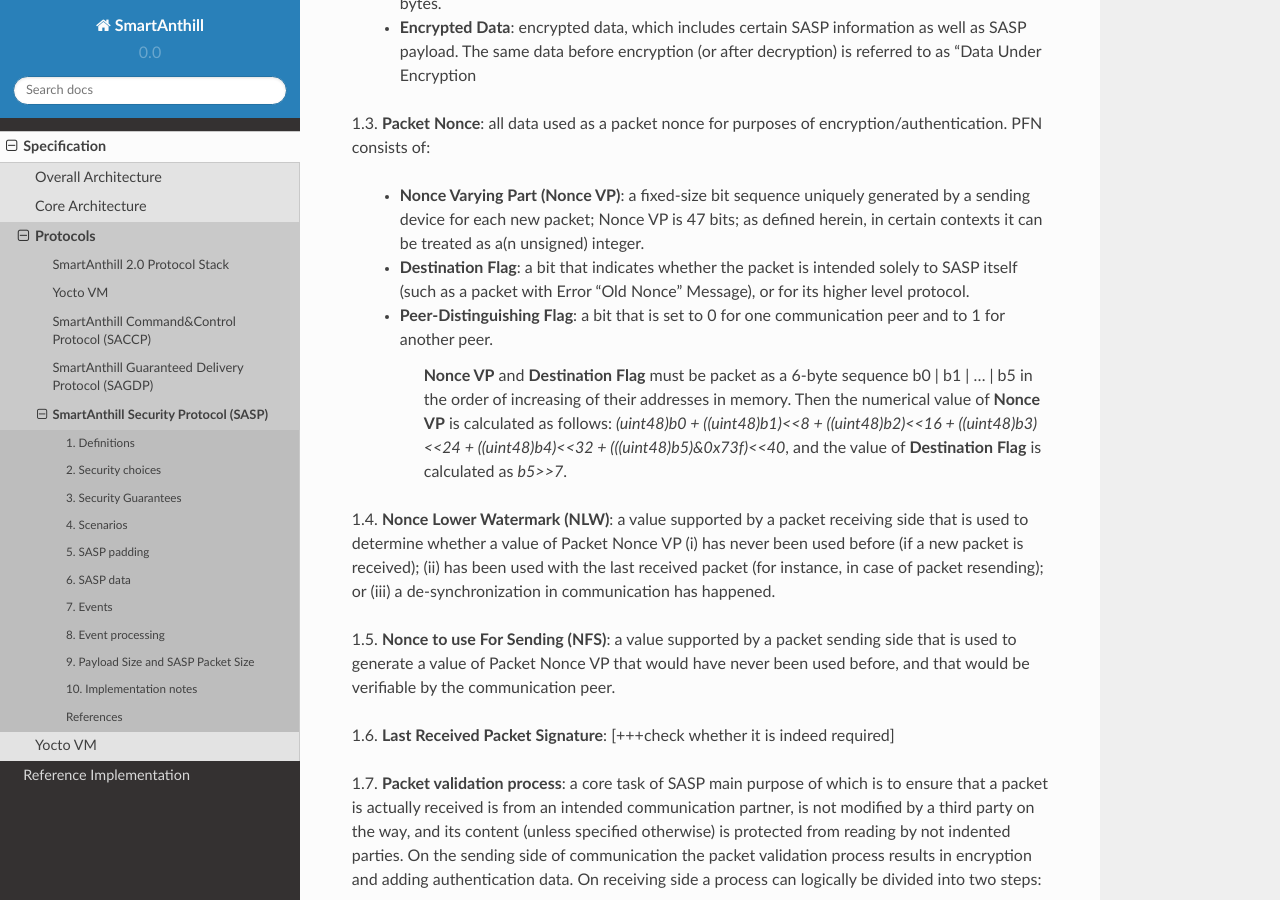
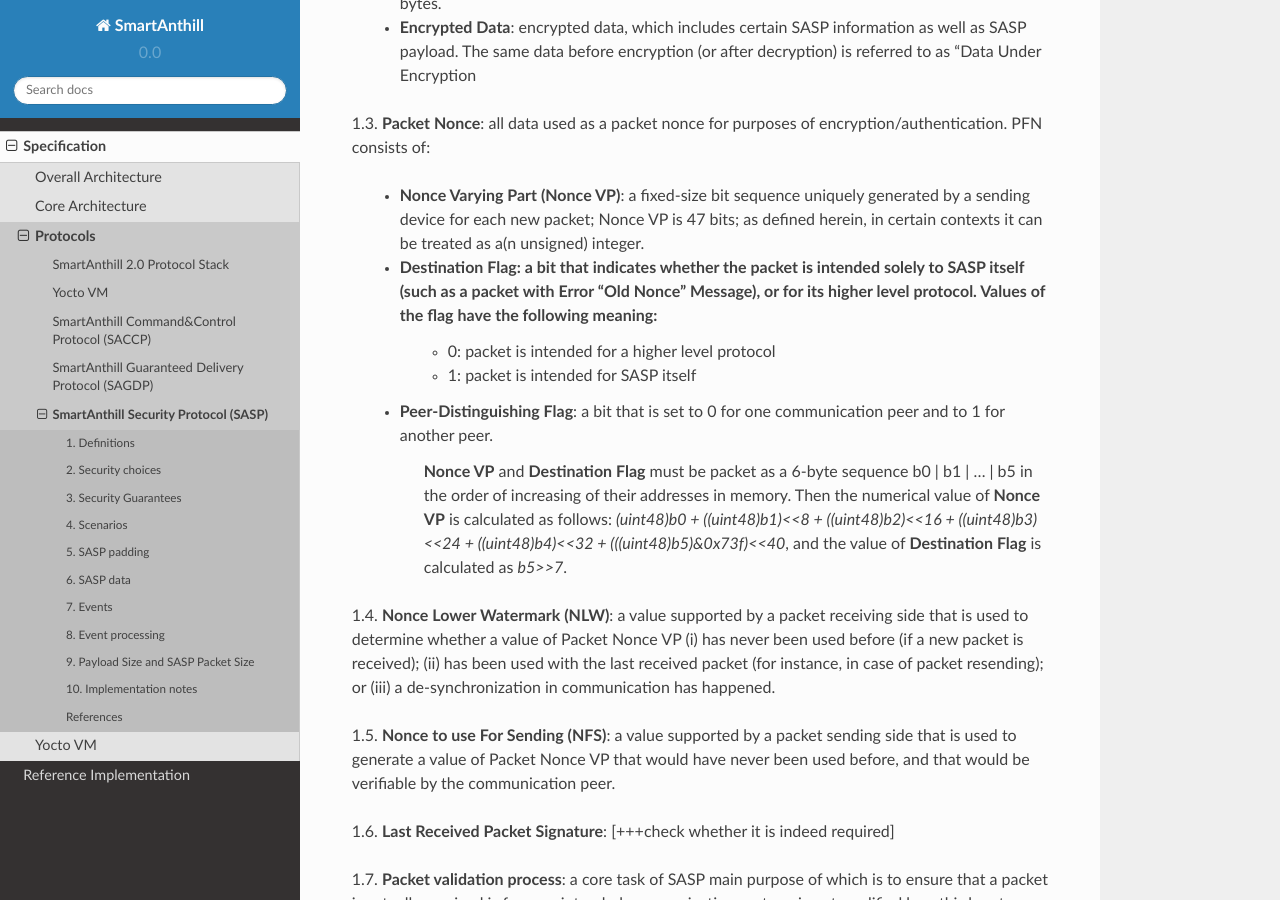
Before and after one commit to smartanthill/smartanthill2_0, a Sphinx documentation site: the page built from docs/design-documents/protocols/sasp.rst, in a window 1280 px wide and 900 px high, scrolled down 1772 px. Built offline with Sphinx 7.4.7 and the Read the Docs theme 2.0.0, drawn with Linux system fonts in a browser that asks for light colours.

Commit message:
SASP spec: values of Destination Flag

```diff
--- a/docs/design-documents/protocols/sasp.rst
+++ b/docs/design-documents/protocols/sasp.rst
@@ -61,7 +61,9 @@
 1.3. **Packet Nonce**: all data used as a packet nonce for purposes of encryption/authentication. PFN consists of:
 
      * **Nonce Varying Part (Nonce VP)**: a fixed-size bit sequence uniquely generated by a sending device for each new packet; Nonce VP is 47 bits; as defined herein, in certain contexts it can be treated as a(n unsigned) integer.
-     * **Destination Flag**: a bit that indicates whether the packet is intended solely to SASP itself (such as a packet with Error "Old Nonce" Message), or for its higher level protocol.
+     * **Destination Flag**: a bit that indicates whether the packet is intended solely to SASP itself (such as a packet with Error "Old Nonce" Message), or for its higher level protocol. Values of the flag have the following meaning:
+	    * 0: packet is intended for a higher level protocol
+	    * 1: packet is intended for SASP itself
      * **Peer-Distinguishing Flag**: a bit that is set to 0 for one communication peer and to 1 for another peer.
 
 	 **Nonce VP** and **Destination Flag** must be packet as a 6-byte sequence b0 \| b1 \| ... \| b5 in the order of increasing of their addresses in memory. Then the numerical value of **Nonce VP** is calculated as follows: *(uint48)b0 + ((uint48)b1)<<8 + ((uint48)b2)<<16 + ((uint48)b3)<<24 + ((uint48)b4)<<32 + (((uint48)b5)&0x73f)<<40*, and the value of **Destination Flag** is calculated as *b5>>7*.
```
